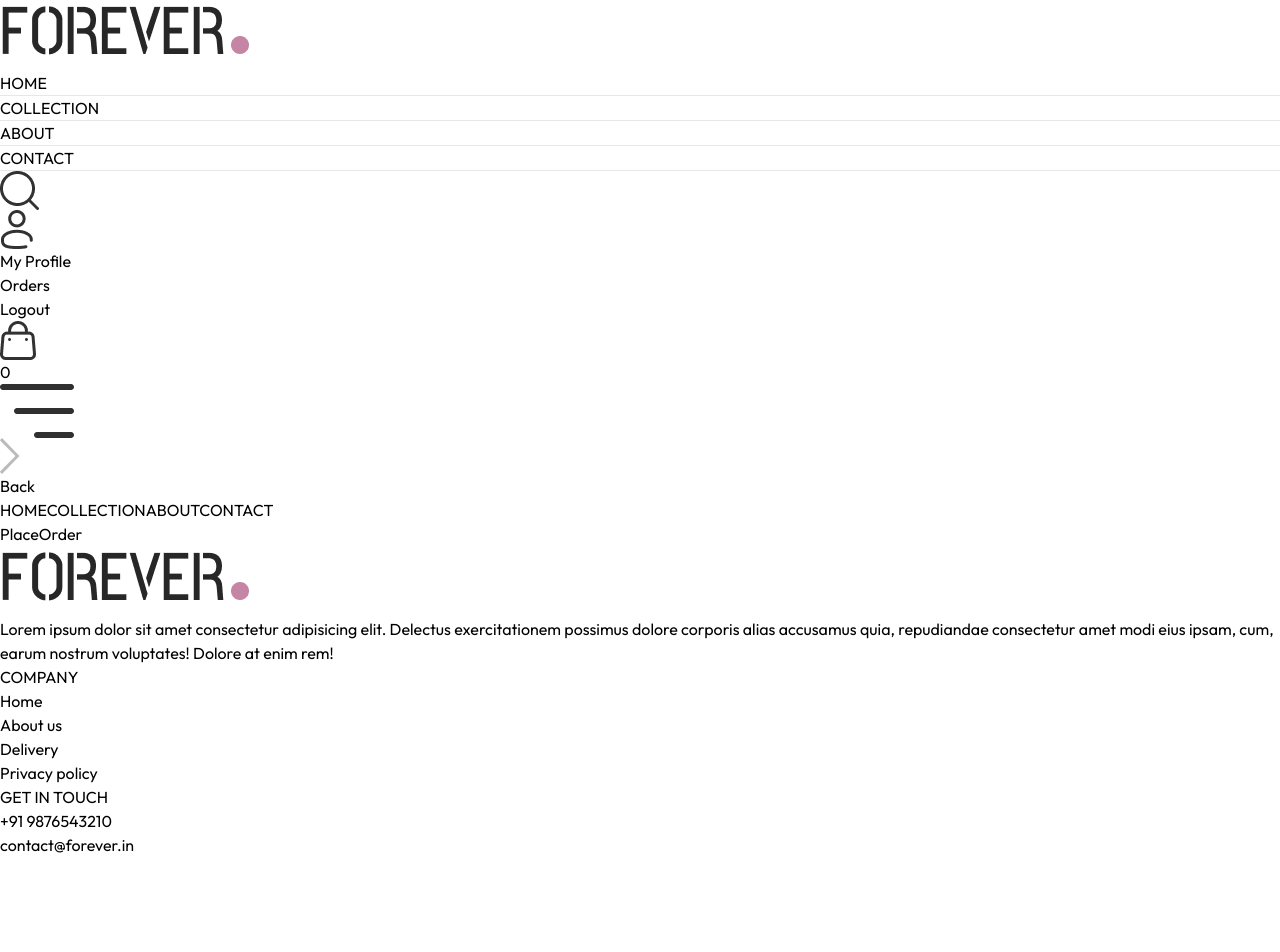
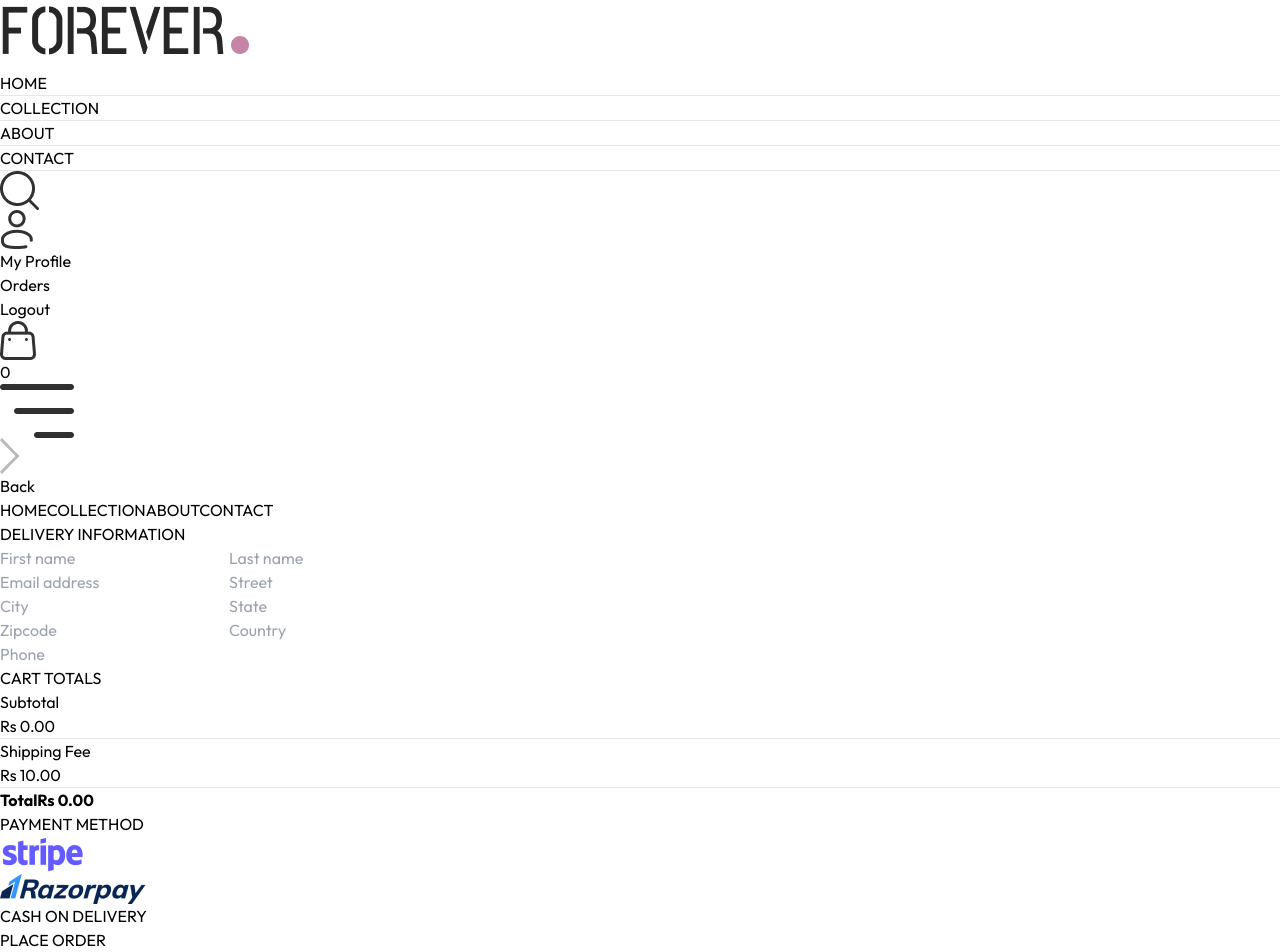
Before and after one commit to iamsahal77/forever-ecommerce, a React (Vite) app in the folder frontend/: page /place-order in a window 1280 px wide. Shown: the top 952 px of the page. Before the commit the page ends 857 px from the top, so only its background shows below. Built offline with nearby package versions, Linux system fonts and the light colour scheme.

Commit message:
feat(order): complete place order UI and logic

```diff
--- a/frontend/src/components/CartTotal.jsx
+++ b/frontend/src/components/CartTotal.jsx
@@ -18,8 +18,8 @@ const CartTotal = () => {
                 </div>
                 <hr />
                 <div className='flex justify-between'>
-                    <p>Shipping Free</p>
-                    <p>{currency} {delivery_fee}</p>
+                    <p>Shipping Fee</p>
+                    <p>{currency} {delivery_fee}.00</p>
                 </div>
                 <hr />
                 <div className='flex justify-between'>
--- a/frontend/src/context/ShopContext.jsx
+++ b/frontend/src/context/ShopContext.jsx
@@ -7,7 +7,7 @@ export const ShopContext = createContext();
 
 const ShopContextProvider = (props) => {
 
-    const currency = '$';
+    const currency = 'Rs ';
     const delivery_fee = 10;
     const navigate = useNavigate();
     const [search, setSearch] = useState('');
--- a/frontend/src/pages/PlaceOrder.jsx
+++ b/frontend/src/pages/PlaceOrder.jsx
@@ -1,9 +1,71 @@
-import React from 'react'
+import React, { useContext, useState } from 'react'
+import Title from '../components/Title'
+import CartTotal from '../components/CartTotal'
+import { assets } from '../assets/assets'
+import { ShopContext } from '../context/ShopContext'
 
 const PlaceOrder = () => {
-  return (
-    <div>PlaceOrder</div>
-  )
+
+    const [method, setMethod] = useState('cod');
+    const { navigate } = useContext(ShopContext);
+
+    return (
+        <div className='flex flex-col sm:flex-row justify-between gap-4 pt-5 sm:pt-14 min-h-[80vh] border-t'>
+
+            <div className='flex flex-col gap-4 w-full sm:max-w-[480px]'>
+
+                <div className='text-xl sm:text-2xl my-3'>
+                    <Title text1={'DELIVERY'} text2={'INFORMATION'} />
+                </div>
+                <div className='flex gap-3'>
+                    <input className='border border-gray-300 rounded py-1.5 px-3.5 w-full' type="text" placeholder='First name' />
+                    <input className='border border-gray-300 rounded py-1.5 px-3.5 w-full' type="text" placeholder='Last name' />
+                </div>
+                <input className='border border-gray-300 rounded py-1.5 px-3.5 w-full' type="email" placeholder='Email address' />
+                <input className='border border-gray-300 rounded py-1.5 px-3.5 w-full' type="text" placeholder='Street' />
+                <div className='flex gap-3'>
+                    <input className='border border-gray-300 rounded py-1.5 px-3.5 w-full' type="text" placeholder='City' />
+                    <input className='border border-gray-300 rounded py-1.5 px-3.5 w-full' type="text" placeholder='State' />
+                </div>
+                <div className='flex gap-3'>
+                    <input className='border border-gray-300 rounded py-1.5 px-3.5 w-full' type="number" placeholder='Zipcode' />
+                    <input className='border border-gray-300 rounded py-1.5 px-3.5 w-full' type="text" placeholder='Country' />
+                </div>
+                <input className='border border-gray-300 rounded py-1.5 px-3.5 w-full' type="text" placeholder='Phone' />
+            </div>
+
+            <div className='mt-8'>
+
+                <div className='mt-8 min-w-80'>
+                    <CartTotal />
+                </div>
+
+                <div className='mt-12'>
+                    <Title text1={'PAYMENT'} text2={'METHOD'} />
+                    <div className='flex gap-3 flex-col lg:flex-row'>
+                        <div onClick={() => setMethod('stripe')} className='flex items-center gap-3 border p-2 px-3 cursor-pointer'>
+                            <p className={`min-w-3.5 h-3.5 border rounded-full ${method === 'stripe' ? 'bg-green-400' : ''}`}></p>
+                            <img className='h-5 mx-4' src={assets.stripe_logo} alt="" />
+                        </div>
+                        <div onClick={() => setMethod('razorpay')} className='flex items-center gap-3 border p-2 px-3 cursor-pointer'>
+                            <p className={`min-w-3.5 h-3.5 border rounded-full ${method === 'razorpay' ? 'bg-green-400' : ''}`}></p>
+                            <img className='h-5 mx-4' src={assets.razorpay_logo} alt="" />
+                        </div>
+                        <div onClick={() => setMethod('cod')} className='flex items-center gap-3 border p-2 px-3 cursor-pointer'>
+                            <p className={`min-w-3.5 h-3.5 border rounded-full ${method === 'cod' ? 'bg-green-400' : ''}`}></p>
+                            <p className=' text-gray-500 text-sm font-medium mx-4'>CASH ON DELIVERY</p>
+                        </div>
+                    </div>
+                    <div className='w-full text-end mt-8'>
+                        <button onClick={() => navigate('/orders')} className='bg-black text-white px-16 py-3 text-sm '>PLACE ORDER</button>
+                    </div>
+
+                </div>
+
+            </div>
+
+        </div>
+    )
 }
 
 export default PlaceOrder
```
